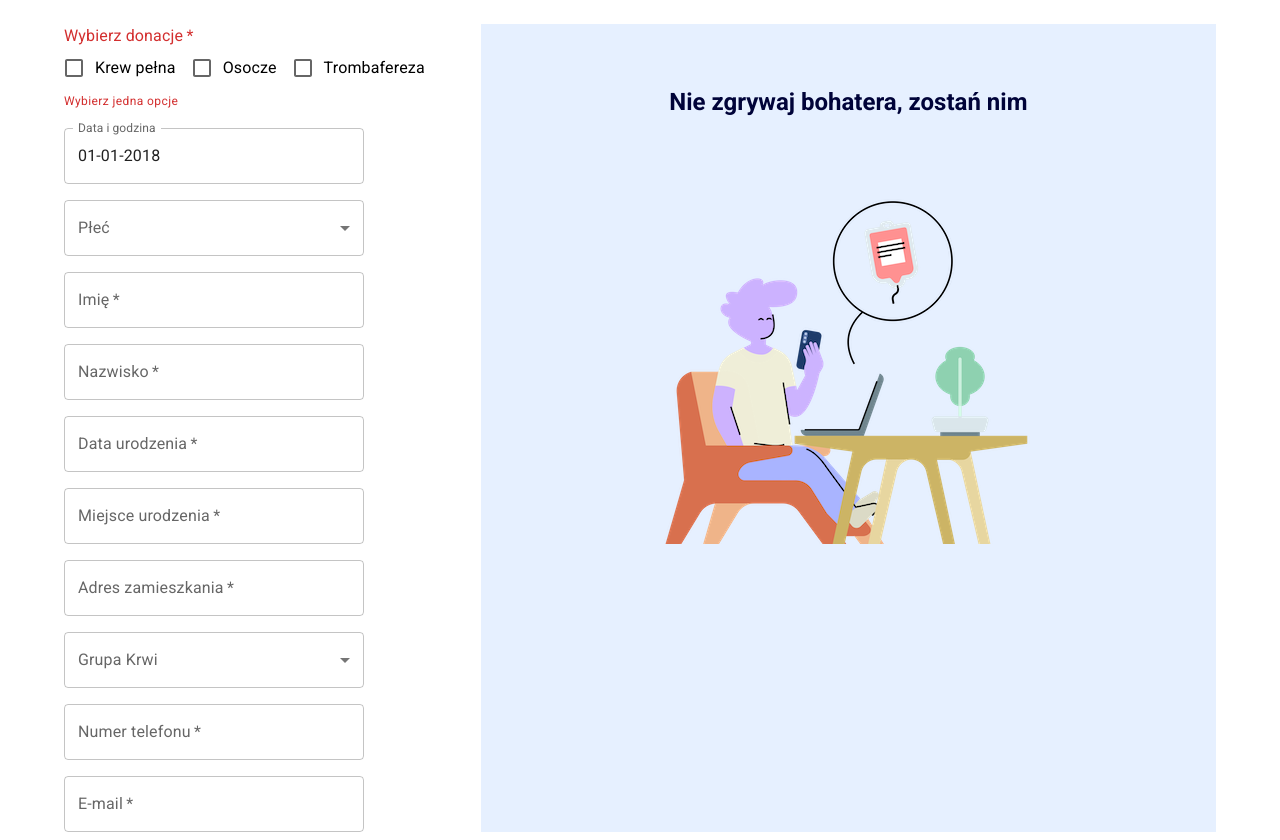
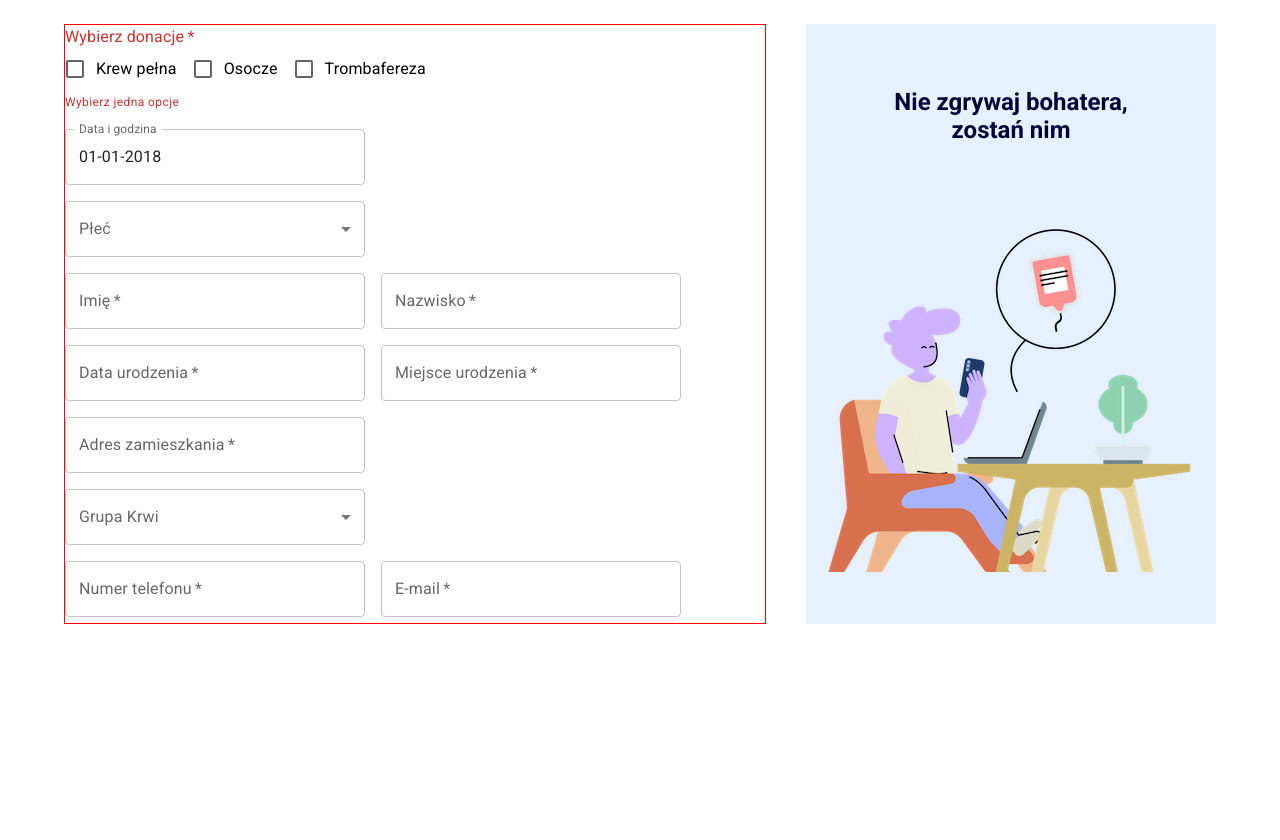
Before and after one commit to kinga-kus/Blood-Donation, a React (Create React App) app: page /rejestracja in a window 1280 px wide. After the commit the page ends 800 px from the top, so only its background shows below. Built offline with nearby package versions, Linux system fonts and the light colour scheme.

Commit message:
fix: Added custom styles options

```diff
--- a/src/components/Registeration/RegisterSteps.tsx
+++ b/src/components/Registeration/RegisterSteps.tsx
@@ -98,7 +98,10 @@ const RegisterSteps = () => {
     <Box sx={{ minHeight: '80vh' }}>
       <Container>
         <CustomBox>
-          <Stack gap={2}>
+          <Stack
+            gap={2}
+            sx={{ display: 'flex', border: '1px solid red', width: 700 }}
+          >
             <Grid>
               <FormControl
                 required
@@ -179,7 +182,13 @@ const RegisterSteps = () => {
                 </Select>
               </FormControl>
             </Grid>
-            <Stack gap={2}>
+            <Stack
+              gap={2}
+              sx={{
+                display: 'flex',
+                flexFlow: 'row wrap'
+              }}
+            >
               {PersonalInfo.map((person) => (
                 <Grid>
                   <TextField
@@ -206,7 +215,13 @@ const RegisterSteps = () => {
                 </Select>
               </FormControl>
             </Grid>
-            <Stack gap={2}>
+            <Stack
+              gap={2}
+              sx={{
+                display: 'flex',
+                flexFlow: 'row wrap'
+              }}
+            >
               {ContactInfo.map((contact) => (
                 <Grid item xs={8}>
                   <TextField
```
